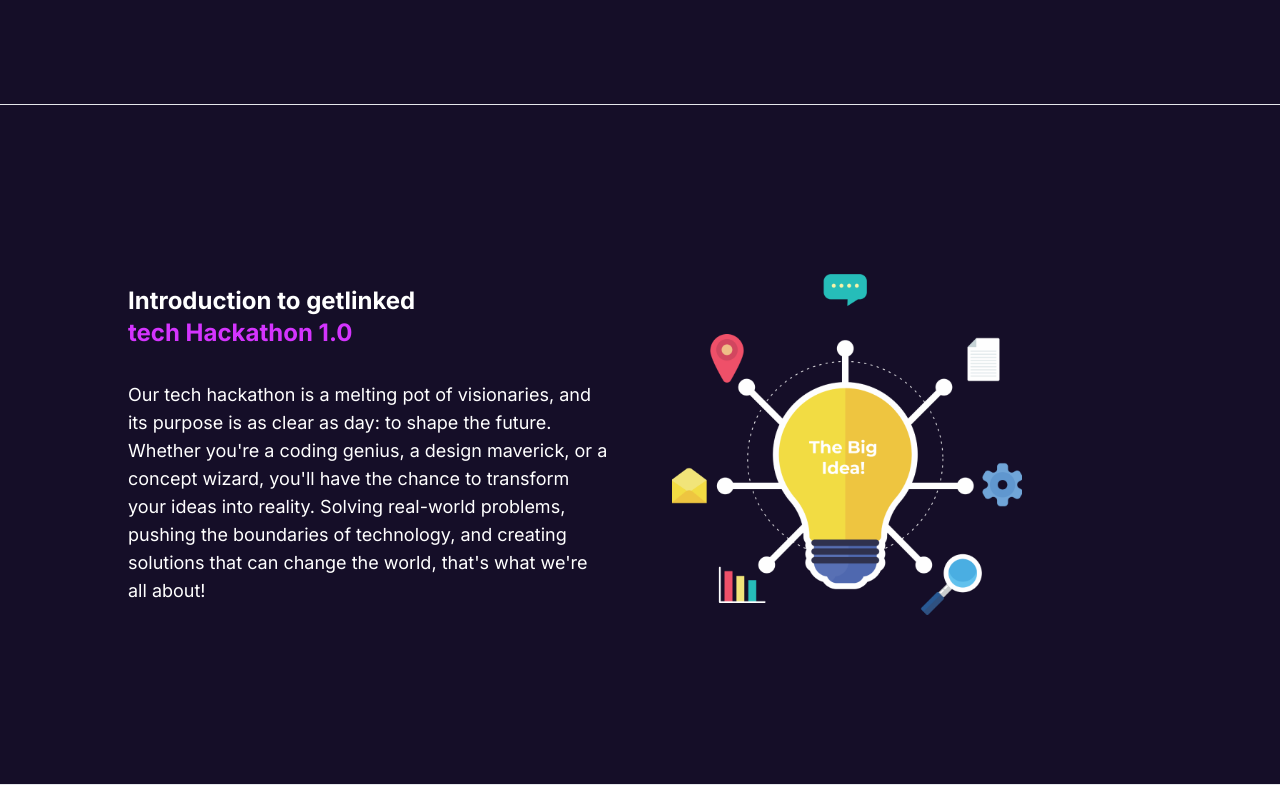
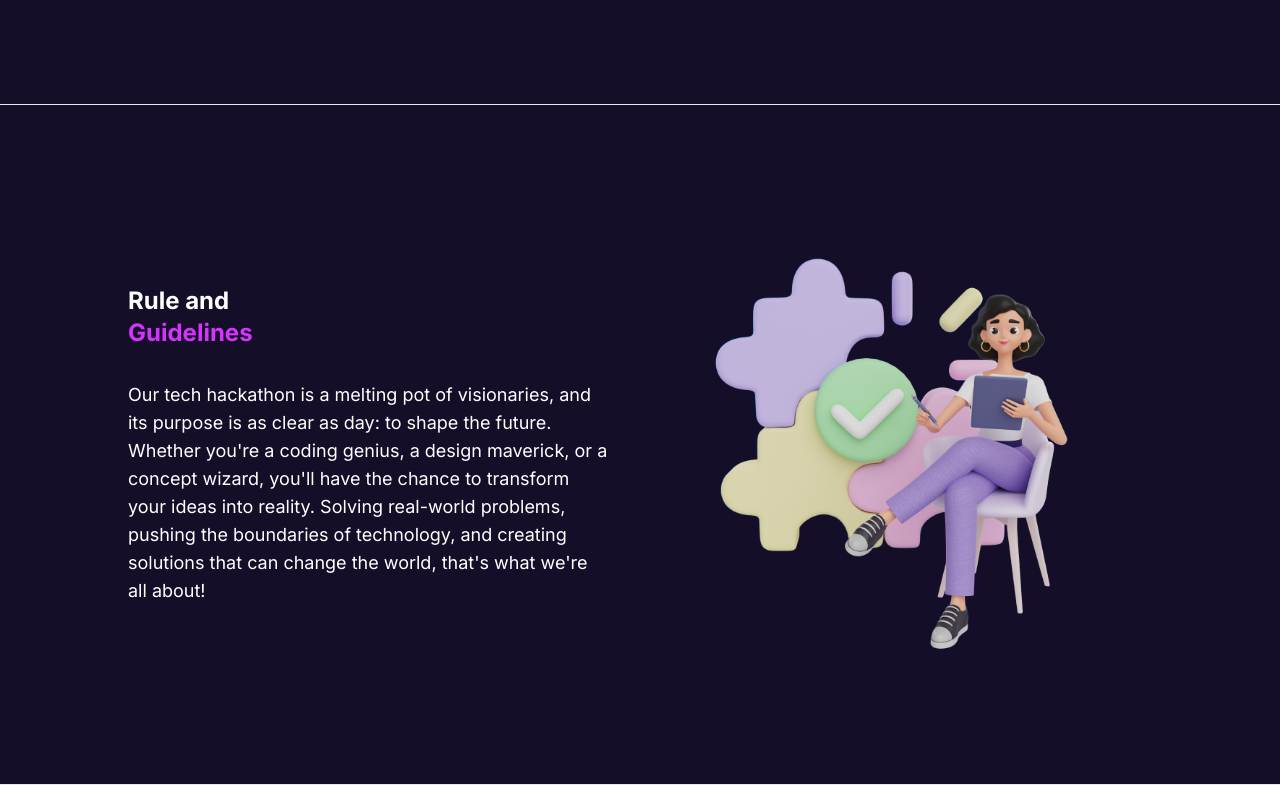
Before and after one commit to doiayokanmi/getlinked, a Next.js app: page / in a window 1280 px wide. Shown: the part 1328-2113 px from the top of the page. Built offline with nearby package versions, Linux system fonts and the light colour scheme.

Commit message:
intro done

```diff
--- a/app/page.tsx
+++ b/app/page.tsx
@@ -13,9 +13,9 @@ export default function Home() {
       paragraph: "Our tech hackathon is a melting pot of visionaries, and its purpose is as clear as day: to shape the future. Whether you're a coding genius, a design maverick, or a concept wizard, you'll have the chance to transform your ideas into reality. Solving real-world problems, pushing the boundaries of technology, and creating solutions that can change the world, that's what we're all about!",
     },
     {
-      heading: 'Introduction to getlinked',
-      sub_heading: 'tech Hackathon 1.0',
-      image: "/images/The big idea.png",
+      heading: 'Rule and',
+      sub_heading: 'Guidelines',
+      image: "/images/7450159 1.png",
       reversed: true,
       paragraph: "Our tech hackathon is a melting pot of visionaries, and its purpose is as clear as day: to shape the future. Whether you're a coding genius, a design maverick, or a concept wizard, you'll have the chance to transform your ideas into reality. Solving real-world problems, pushing the boundaries of technology, and creating solutions that can change the world, that's what we're all about!",
     },
--- a/components/Intro.tsx
+++ b/components/Intro.tsx
@@ -19,8 +19,8 @@ const Intro = ({image, heading, sub_heading, paragraph, reversed}: IntroProps) =
             alt=""
             className="self-end"
             objectFit="contain"
-            width={350}
-            height={350}
+            width={500}
+            height={500}
           />
         </div>
         <div className="basis-1/2 p-8 text-white">
```
Also changed, not shown: public/images/7450159 1.png (added).
